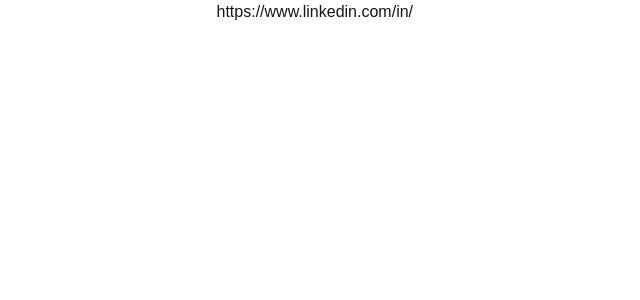
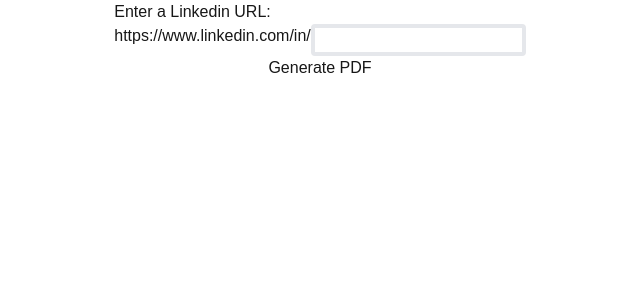
Before and after one commit to ajasinger/li-profile-finder, a Next.js app: page / in a window 1280 px wide. Shown: the top 300 px of the page, without its empty margins (320-960 px from the left). Built offline with nearby package versions, Linux system fonts and the light colour scheme.

Commit message:
code Form elements

```diff
--- a/app/components/Form.jsx
+++ b/app/components/Form.jsx
@@ -22,18 +22,24 @@
     //onChange
     //onSubmit
 
-    const onSubmit = async(e) => {
-
+    const handleFormSubmit = async(e) => {
+        console.log('submitted');
     }
 
     return(
         <div>
-            <form>
-                <label></label>
-                <div>
+            <form onSubmit={handleFormSubmit} className="flex flex-col">
+                <label htmlFor="name">Enter a Linkedin URL:</label>
+                <div className="flex">
                     <p>https://www.linkedin.com/in/</p>
-                    <input />
+                    <input
+                        id="name"
+                        name="name"
+                        type="text"
+                        className="border-4 border-color:black rounded"
+                    />
                 </div>
+                <button type="submit">Generate PDF</button>
             </form>
 
         </div>
```
